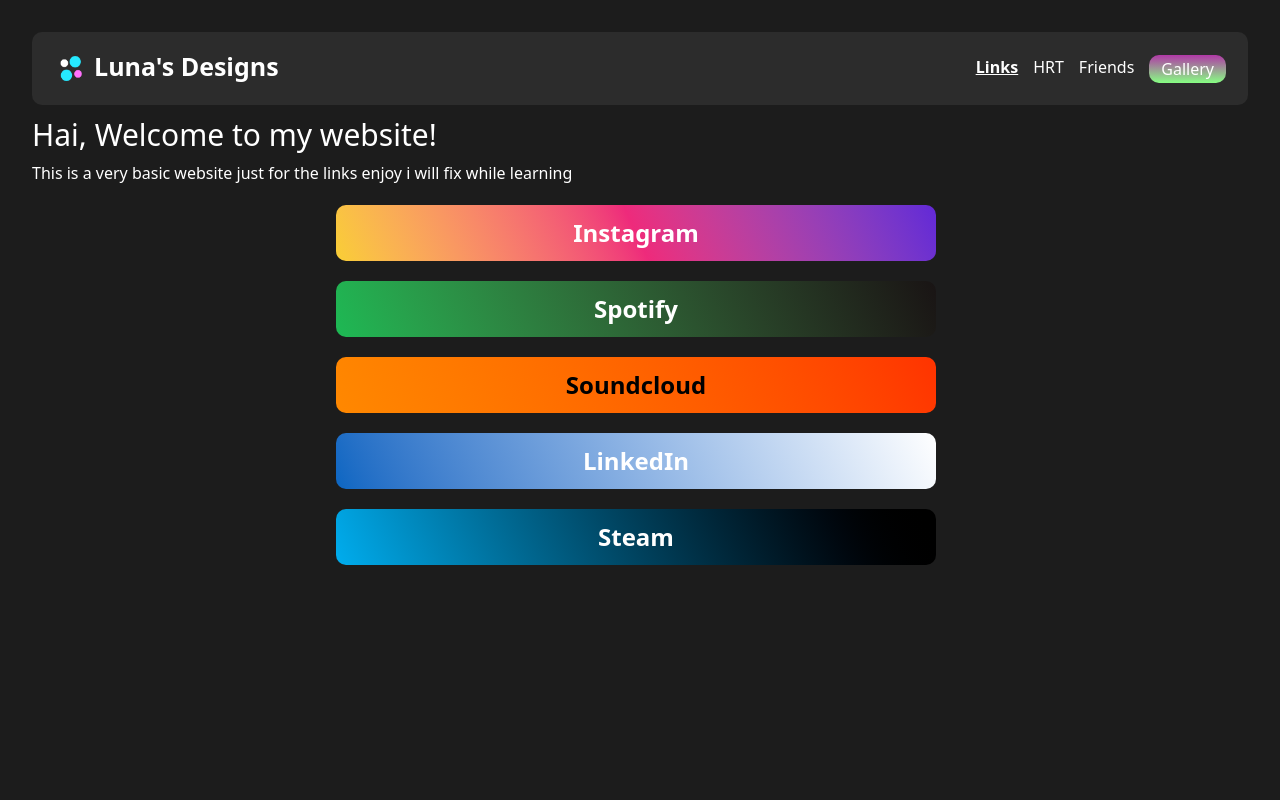
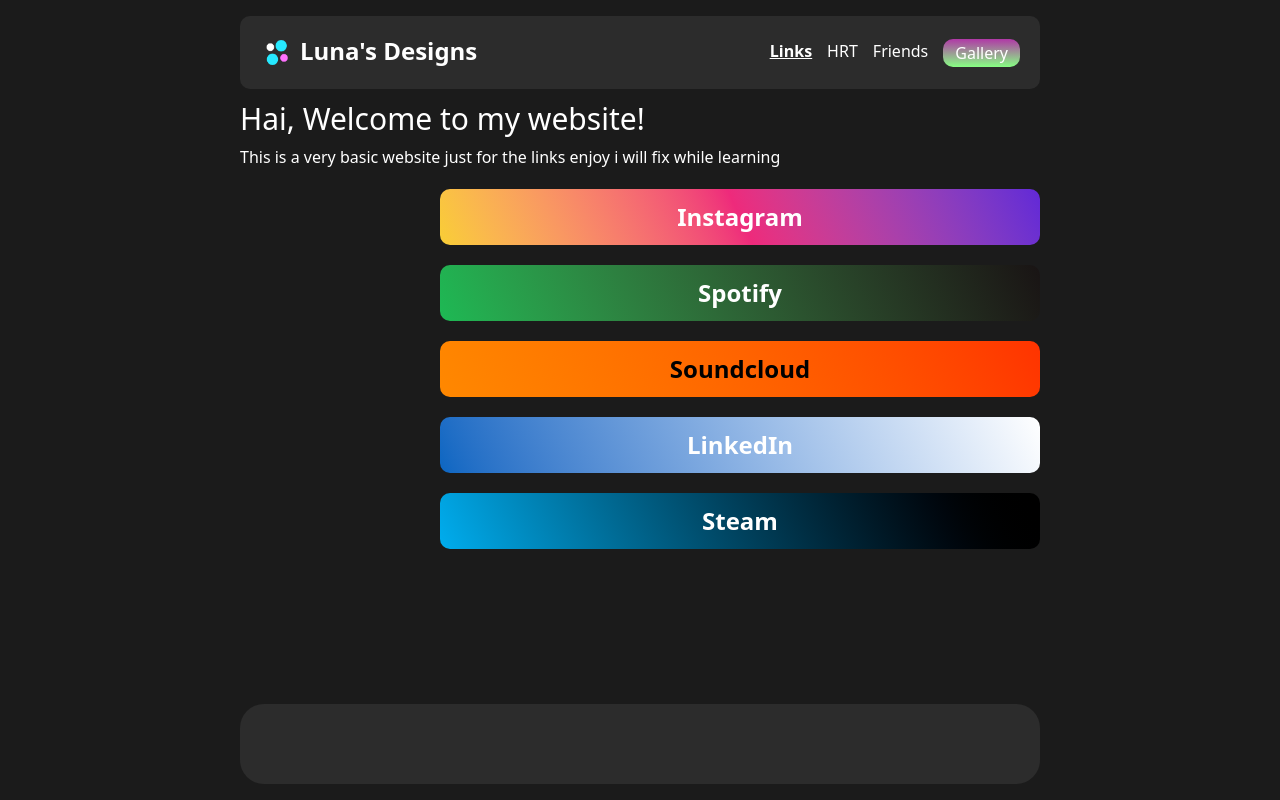
Before and after one commit to Lunadrite/discord, a React (Vite) app: page / in a window 1280 px wide. Built offline with nearby package versions, Linux system fonts and the light colour scheme.

Commit message:
Media Queeries, Footer, ReCentering, Gallery GridnGap

```diff
--- a/src/App.css
+++ b/src/App.css
@@ -1,8 +1,5 @@
 #root {
-  max-width: 1280px;
   margin: 0 auto;
-  padding: 2rem;
-  text-align: center;
 }
 
 .logo {
--- /dev/null
+++ b/src/components/Footer.tsx
@@ -0,0 +1,3 @@
+export default function Footer() {
+  return <footer className="bg-[#2c2c2c] h-20 rounded-3xl mb-[2vh] "></footer>;
+}
--- a/src/components/Header.tsx
+++ b/src/components/Header.tsx
@@ -2,11 +2,13 @@
 
 export default function Header({ path }: { path: string }) {
   return (
-    <header className="bg-[#2c2c2c] h-[73px] text-white flex justify-between items-center px-8 md:px-16 lg:px-5.5 rounded-lg">
-      <div className="Logo-Name text-[25px] font-bold flex gap-1.5 items-center">
+    <header className="bg-[#2c2c2c] h-[73px] text-white flex justify-between items-center px-5 rounded-lg mt-[2vh]">
+      <div className="Logo-Name font-bold flex gap-1.5 items-center">
         <img src={Logo} width={34} />
         <a href="/">
-          <p className="mb-1">Luna's Designs</p>
+          <p className="mb-1 text-base lg:text-2xl md:text-lg">
+            Luna's Designs
+          </p>
         </a>
       </div>
 
--- a/src/index.css
+++ b/src/index.css
@@ -4,7 +4,7 @@
 @custom-variant dark (&:is(.dark *));
 
 body {
-  background: #1c1c1c;
+  background: #1b1b1b;
   color: white;
 }
 
@@ -20,6 +20,10 @@
   .pictureComment {
     @apply flex gap-[20px] list-none p-2 bg-[#2C90FE] rounded-md text-start;
   }
+}
+
+@theme {
+  --breakpoint-3xl: 120rem;
 }
 
 @theme inline {
@@ -58,13 +62,16 @@
   --color-sidebar-accent-foreground: var(--sidebar-accent-foreground);
   --color-sidebar-border: var(--sidebar-border);
   --color-sidebar-ring: var(--sidebar-ring);
-  --animate-orbit: orbit calc(var(--duration)*1s) linear infinite;
+  --animate-orbit: orbit calc(var(--duration) * 1s) linear infinite;
   @keyframes orbit {
-  0% {
-    transform: rotate(calc(var(--angle) * 1deg)) translateY(calc(var(--radius) * 1px)) rotate(calc(var(--angle) * -1deg));
+    0% {
+      transform: rotate(calc(var(--angle) * 1deg))
+        translateY(calc(var(--radius) * 1px)) rotate(calc(var(--angle) * -1deg));
     }
-  100% {
-    transform: rotate(calc(var(--angle) * 1deg + 360deg)) translateY(calc(var(--radius) * 1px)) rotate(calc((var(--angle) * -1deg) - 360deg));
+    100% {
+      transform: rotate(calc(var(--angle) * 1deg + 360deg))
+        translateY(calc(var(--radius) * 1px))
+        rotate(calc((var(--angle) * -1deg) - 360deg));
     }
   }
 }
--- a/src/pages/Friends.tsx
+++ b/src/pages/Friends.tsx
@@ -1,7 +1,7 @@
 export default function Friends() {
   return (
     <>
-      <div className="h-1 text-3xl mt-3">
+      <div className="h-1 text-3xl mt-3 mx-auto text-center">
         These are my friends who are wayyy smarter than me! <br></br>Check them
         out and give them love!
       </div>
--- a/src/pages/Gallery.tsx
+++ b/src/pages/Gallery.tsx
@@ -8,10 +8,10 @@
 export default function HRT() {
   return (
     <>
-      <p className="pt-3 mb-10">
+      <p className="pt-3 mb-10 mx-auto text-center">
         Welcome to my gallery hope you enjoy my pictures :)
       </p>
-      <div className="flex justify-center flex-wrap gap-9 mx-auto">
+      <div className="grid 3xl:grid-cols-4 2xl:grid-cols-3 gap-8 lg:grid-cols-2 grid-cols-1 mx-auto ">
         <div className="flex gap-4 flex-col items-start">
           <div className="w-[300px]">
             <img src={railroad} className="border-1 p-3 rounded-lg"></img>
--- a/src/pages/HRT.tsx
+++ b/src/pages/HRT.tsx
@@ -1,13 +1,13 @@
 export default function HRT() {
   return (
     <>
-      <blockquote className="flex items-center justify-center border-1 border-pink-200 mt-5 w-[1000px] break-text mx-auto rounded-3xl shadow-md shadow-gray-600">
-        <p className="text-2xl font-bold text-cente">
+      <div className="flex items-center justify-center border-1 border-pink-200 mt-5 w-[1000px] break-text mx-auto rounded-3xl shadow-md shadow-gray-600">
+        <p className="text-2xl font-bold text-center">
           Many people int he UK ask how i got my HRT, especially with the new
           laws which are used to try hide trans people so i hope this will help
           someone who needs it!
         </p>
-      </blockquote>
+      </div>
       <div className="flex items-center">
         <h1 className="flex items-center pt-5 text-start text-2xl font-extrabold mx-auto">
           Buying your prodcuts
--- a/src/pages/Home.tsx
+++ b/src/pages/Home.tsx
@@ -1,7 +1,7 @@
 import Connections from "../components/home/Connections";
 export default function Home() {
   return (
-    <>
+    <main className="h-fit">
       <p className="text-3xl flex pt-3 font-medium">
         Hai, Welcome to my website!
       </p>
@@ -10,6 +10,6 @@
         learning
       </p>
       <Connections />
-    </>
+    </main>
   );
 }
--- a/src/tools/LunaRouter.tsx
+++ b/src/tools/LunaRouter.tsx
@@ -6,6 +6,7 @@
 import Gallery from "../pages/Gallery";
 import "../App.css";
 import { Analytics } from "@vercel/analytics/react";
+import Footer from "../components/Footer";
 
 export default function LunaRouter() {
   const paths = {
@@ -26,8 +27,13 @@
 
   return (
     <Fragment>
-      <Header path={location.pathname} />
-      <PageRouter />
+      <div className="min-h-screen flex flex-col justify-between xl:px-[15rem] lg:px-[9rem] md:px-[6rem] px-[1rem]">
+        <div className="h-full flex flex-col mb-5">
+          <Header path={location.pathname} />
+          <PageRouter />
+        </div>
+        <Footer />
+      </div>
       <Analytics />
     </Fragment>
   );
```
